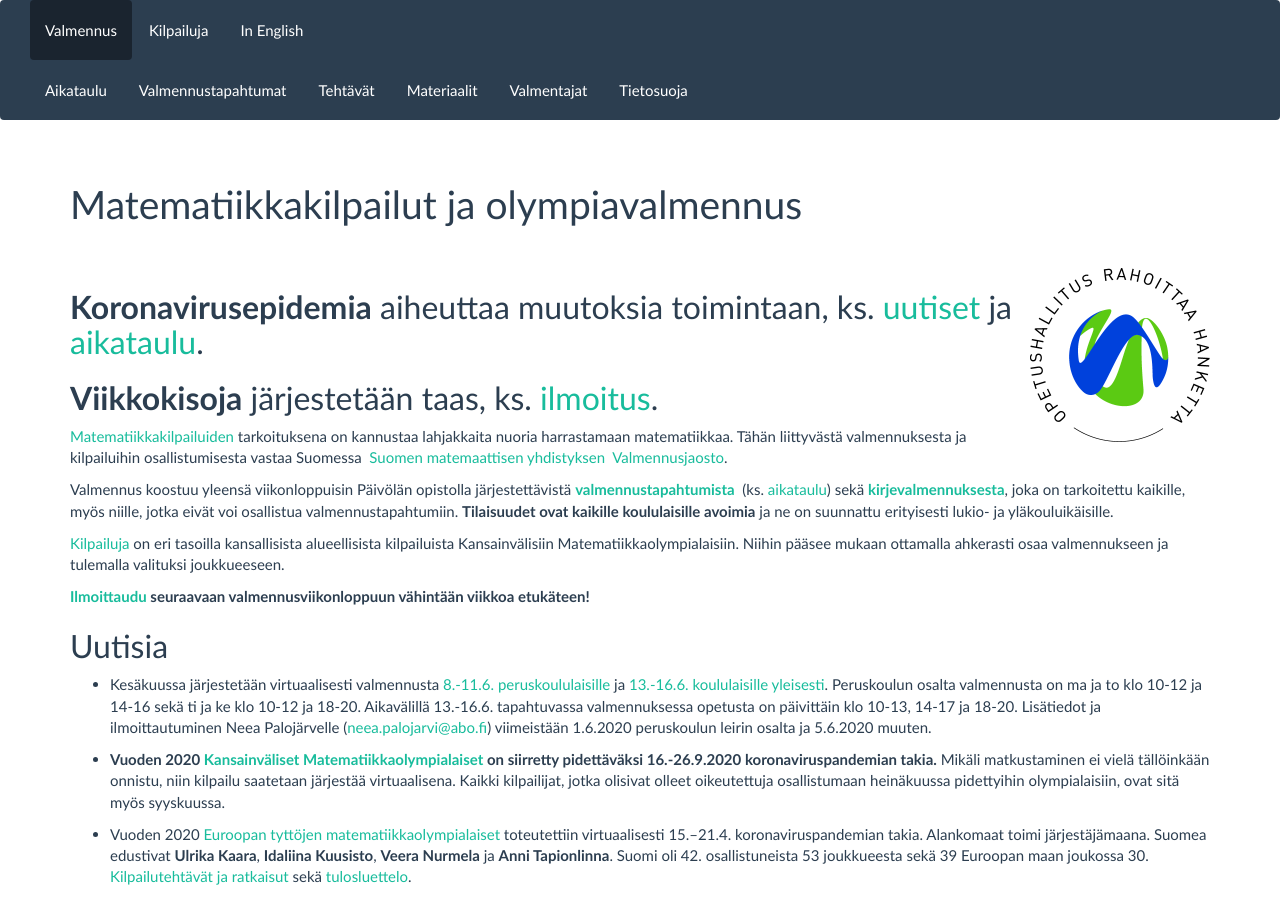
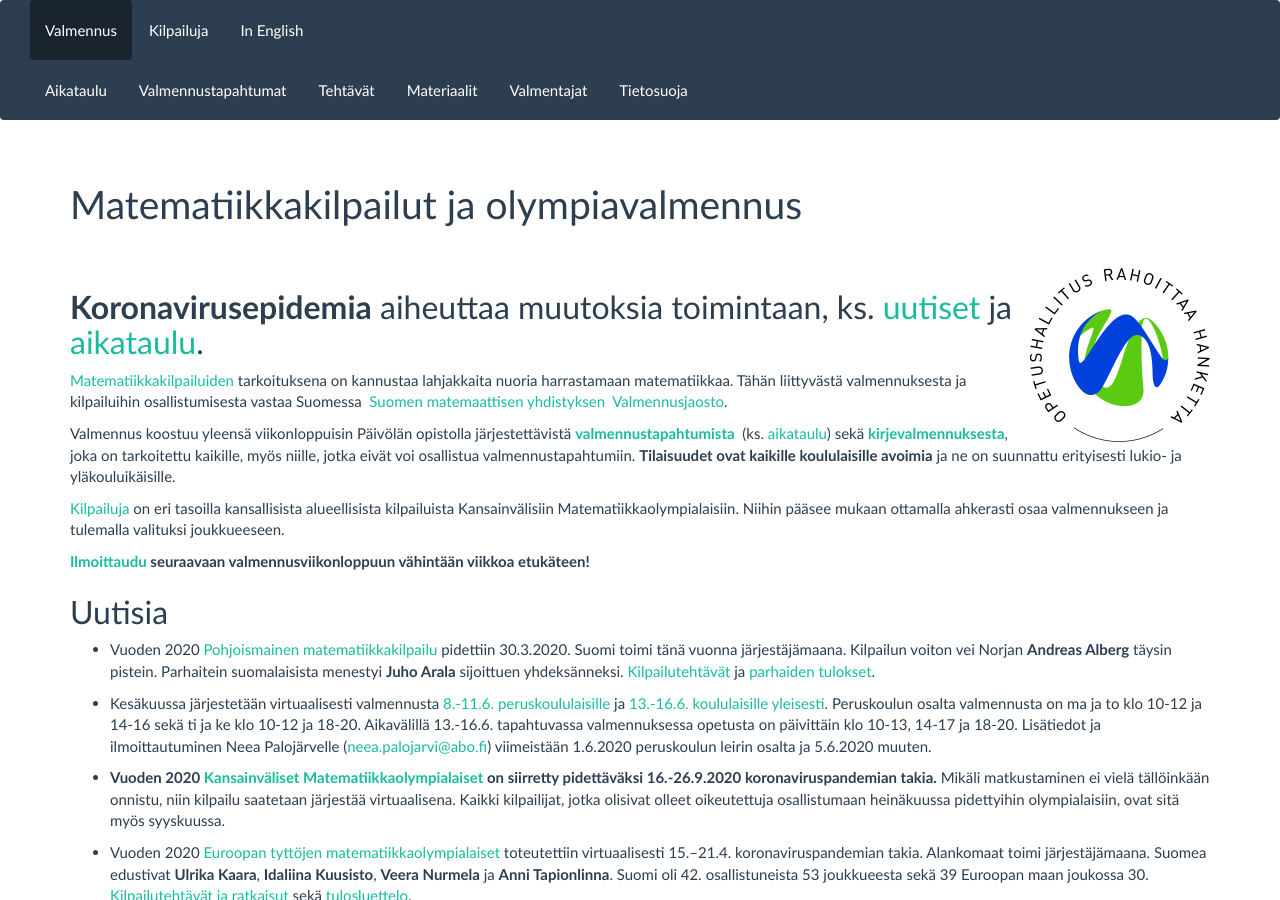
Before and after one commit to matematiikkakilpailut/matematiikkakilpailut.github.io, a Jekyll site: the page built from index.md, in a window 1280 px wide and 900 px high. Built offline with Jekyll 4.4.1, drawn with Linux system fonts in a browser that asks for light colours.

Commit message:
Update index.md
viikkokisailmoitus poistettu, NMC tuloksista maininta

```diff
--- a/index.md
+++ b/index.md
@@ -12,8 +12,6 @@ url: /
 <img src="/OPH_rahoittaa_rgb.png" width="180" height="174" style="float:right;" />
 
 ## **Koronavirusepidemia** aiheuttaa muutoksia toimintaan, ks. [uutiset](#uutisia) ja [aikataulu](https://matematiikkakilpailut.fi/aikataulu/).
-
-## **Viikkokisoja** järjestetään taas, ks. [ilmoitus](https://keskustelu.matematiikkakilpailut.fi/t/viikkokisat/322).
 
 [Matematiikkakilpailuiden](kilpailut) tarkoituksena on kannustaa
 lahjakkaita nuoria harrastamaan matematiikkaa. Tähän liittyvästä
@@ -40,6 +38,8 @@ viikkoa etukäteen!**
 
 
 ## <a name="uutisia"></a>Uutisia
+
+* Vuoden 2020 [Pohjoismainen matematiikkakilpailu](http://www.georgmohr.dk/nmcperm/) pidettiin 30.3.2020. Suomi toimi tänä vuonna järjestäjämaana. Kilpailun voiton vei Norjan **Andreas Alberg** täysin pistein. Parhaitein suomalaisista menestyi **Juho Arala** sijoittuen yhdeksänneksi. [Kilpailutehtävät](http://www.georgmohr.dk/nmcperm/probl/2020/fi.pdf) ja [parhaiden tulokset](http://www.georgmohr.dk/nmcperm/res/2020.html).
 
 * Kesäkuussa järjestetään virtuaalisesti valmennusta
   [8.-11.6. peruskoululaisille](aikataulu/2020-kesaleiri/) ja
```
